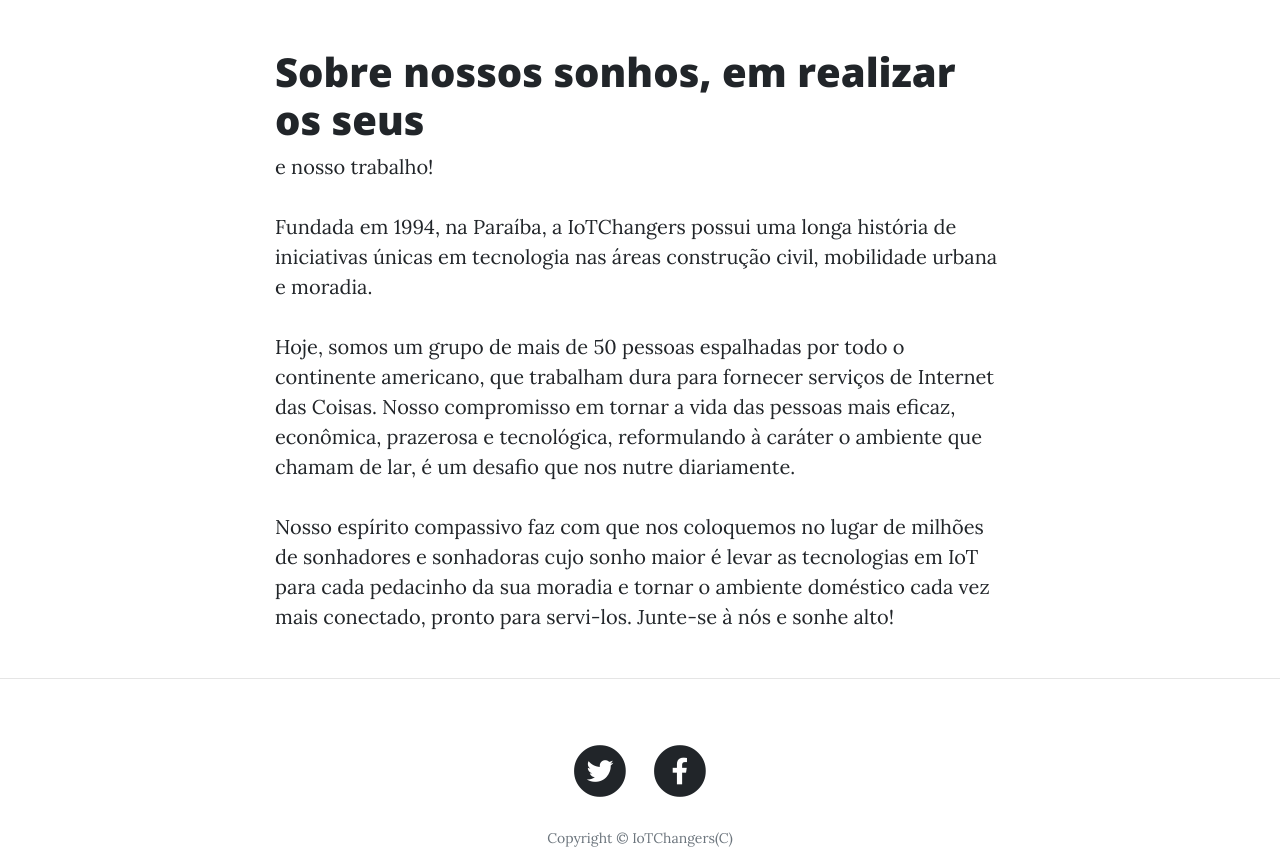
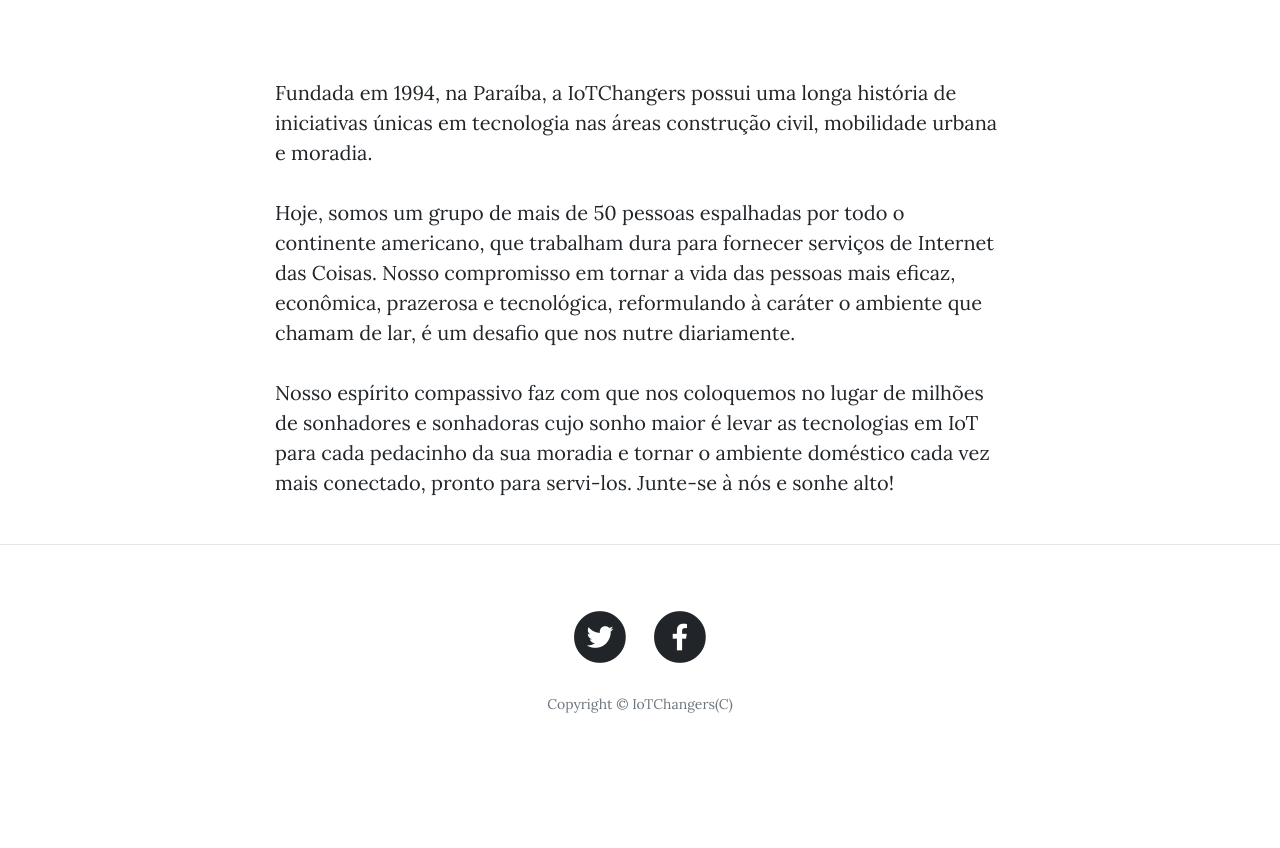
Before and after one commit to GCM-Projeto-Final/GCM-Projeto-Final.github.io, a website: page startbootstrap-clean-blog-gh-pages/startbootstrap-clean-blog-gh-pages/index.html in a window 1280 px wide. Shown: the part 1372-2220 px from the top of the page. After the commit the page ends 2152 px from the top, so only its background shows below. Drawn offline with nearby package versions, Linux system fonts and the light colour scheme; files whose address does not match are found by name.

Commit message:
path dos planos no index

```diff
--- a/startbootstrap-clean-blog-gh-pages/startbootstrap-clean-blog-gh-pages/index.html
+++ b/startbootstrap-clean-blog-gh-pages/startbootstrap-clean-blog-gh-pages/index.html
@@ -83,10 +83,6 @@
   <div class="container">
     <div class="row">
       <div class="col-lg-8 col-md-10 mx-auto">
-        <div class="page-heading">
-          <h1>Sobre nossos sonhos, em realizar os seus</h1>
-          <span class="subheading">e nosso trabalho!</span>
-        </div>
         <p>Fundada em 1994, na Paraíba, a IoTChangers possui uma longa história de iniciativas únicas em tecnologia nas áreas construção civil, mobilidade urbana e moradia.</p>
         <p>Hoje, somos um grupo de mais de 50 pessoas espalhadas por todo o continente americano, que trabalham dura para fornecer serviços de Internet das Coisas. Nosso compromisso em tornar a vida das pessoas mais eficaz, econômica, prazerosa e tecnológica, reformulando à caráter o ambiente que chamam de lar, é um desafio que nos nutre diariamente.</p>
         <p>Nosso espírito compassivo faz com que nos coloquemos no lugar de milhões de sonhadores e sonhadoras cujo sonho maior é levar as tecnologias em IoT para cada pedacinho da sua moradia e tornar o ambiente doméstico cada vez mais conectado, pronto para servi-los. Junte-se à nós e sonhe alto!</p>
```
